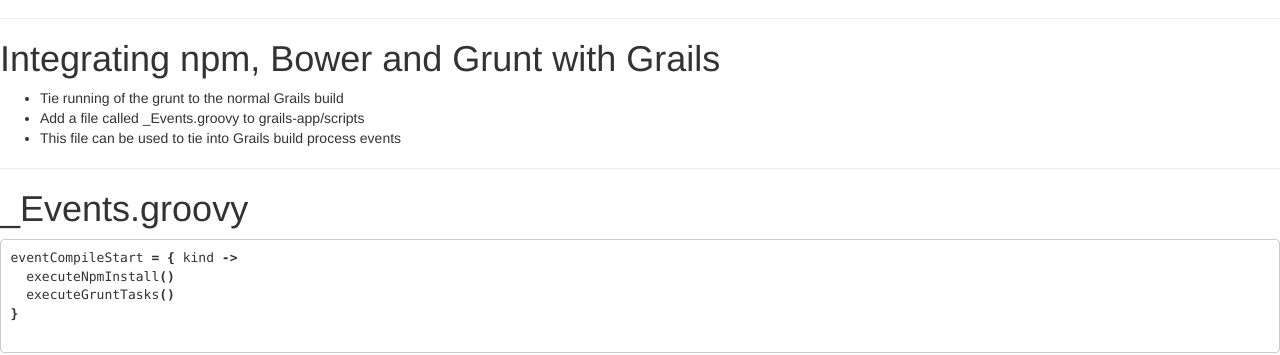
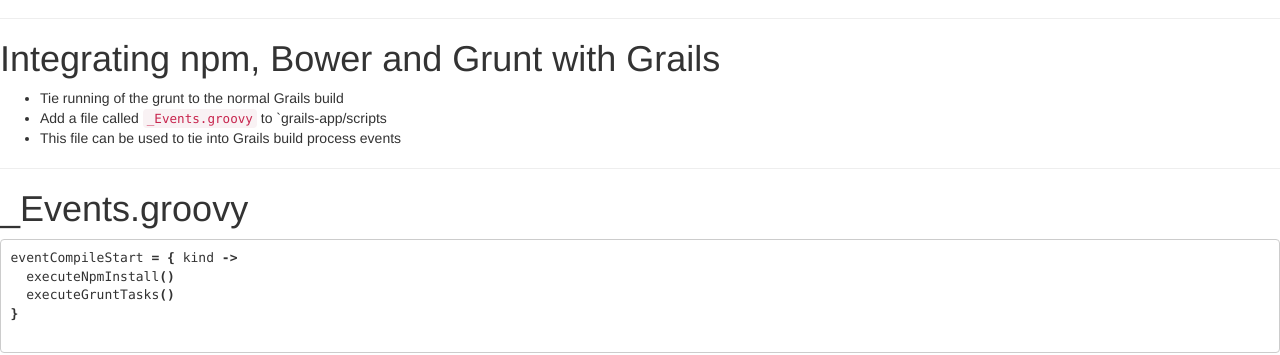
Before and after one commit to mikecalvo/mikecalvo.github.io, a Jekyll site: the page built from msse/notes/node/index.md, in a window 1280 px wide and 900 px high, scrolled down 5012 px. Shown: the part 150-505 px from the top of the window. Built offline with Jekyll 4.4.1, drawn with Linux system fonts in a browser that asks for light colours.

````diff
--- a/msse/notes/node/index.md
+++ b/msse/notes/node/index.md
@@ -266,7 +266,7 @@ module.exports = function (grunt) {
 ---
 # Integrating npm, Bower and Grunt with Grails
 - Tie running of the grunt to the normal Grails build
-- Add a file called _Events.groovy to grails-app/scripts
+- Add a file called `_Events.groovy` to `grails-app/scripts
 - This file can be used to tie into Grails build process events
 
 ---
@@ -281,7 +281,7 @@ eventCompileStart = { kind ->
 ```
 
 ---
-# _Events.groovy (continued)
+# \_Events.groovy (continued)
 
 ```
 private void executeNpmInstall() {
@@ -297,7 +297,7 @@ private void executeNpmInstall() {
 ```
 
 ---
-# _Events.groovy (end)
+# \_Events.groovy (end)
 
 ``` groovy
 private void executeGruntTasks() {
````
